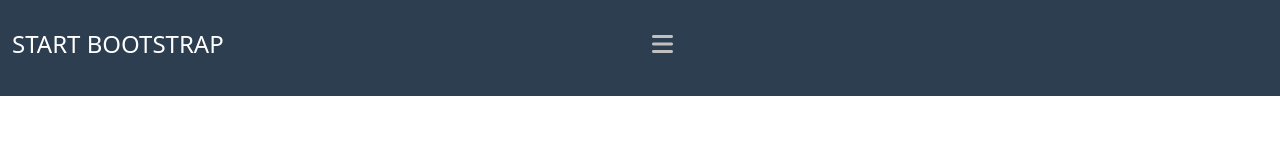
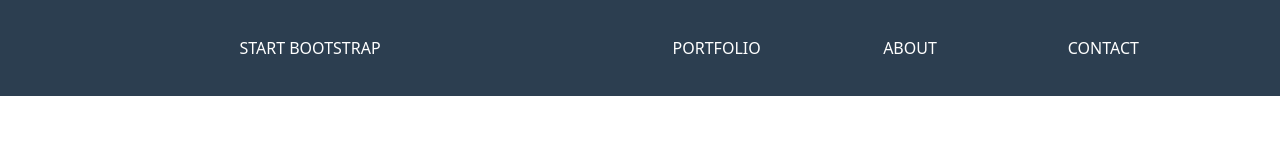
Before and after one commit to SimonaCartolina/html-css-bootstrap-freelancer, a plain HTML site: page index.html in a window 1280 px wide. Drawn offline with nearby package versions, Linux system fonts and the light colour scheme.

Commit message:
Made header

```diff
--- a/index.css
+++ b/index.css
@@ -7,7 +7,7 @@
 
 .container-fluid{
     width:100%;
-    margin:0;
+    margin:0 auto;
 }
 
 .row{
--- a/index.html
+++ b/index.html
@@ -17,17 +17,20 @@
         <header>
 
             <div class="row">
-                <div class="col-sm-10 col-md-6">
-                    <h1>
+                <div class="col-sm-11 col-md-6">
                         START BOOTSTRAP
-                    </h1>
                 </div>
 
 
-                <div class="col-sm-1 col-md-6">
-                    <h1>
+                <div class="col-sm-1 block">
                         <i class="fa-solid fa-bars" style="color: #c0c0c0;"></i>
-                    </h1>
+                </div>
+
+                <div class="col-md-6 display-none ">
+                    <div class="row">
+                        <div class="col-md-4">PORTFOLIO</div>
+                        <div class="col-md-4">ABOUT</div>
+                        <div class="col-md-4">CONTACT</div>
                     </div>
                 </div>
             </div>
--- a/style.css
+++ b/style.css
@@ -1,10 +1,36 @@
 header .row{
     background-color:#2C3E50;
     color:white;
+    font-size:1.5rem;
     height:6rem;
     align-items: center;
     justify-content: space-between;
+    padding-right: 2.5rem;
 }
-h1{
-    font-size:1.5rem;
+.display-none{
+    display:none;
 }
+
+@media screen and (min-width:768px) {
+
+    header .row{
+        font-size:1rem;
+        text-align: center;
+    }
+    header{
+        justify-content: space-around;
+    }
+
+    .display-none{
+        display:block;
+    }
+
+    .block{
+        display:none;
+    }
+
+}
+
+@media screen and (min-width:992px){
+
+}
```
